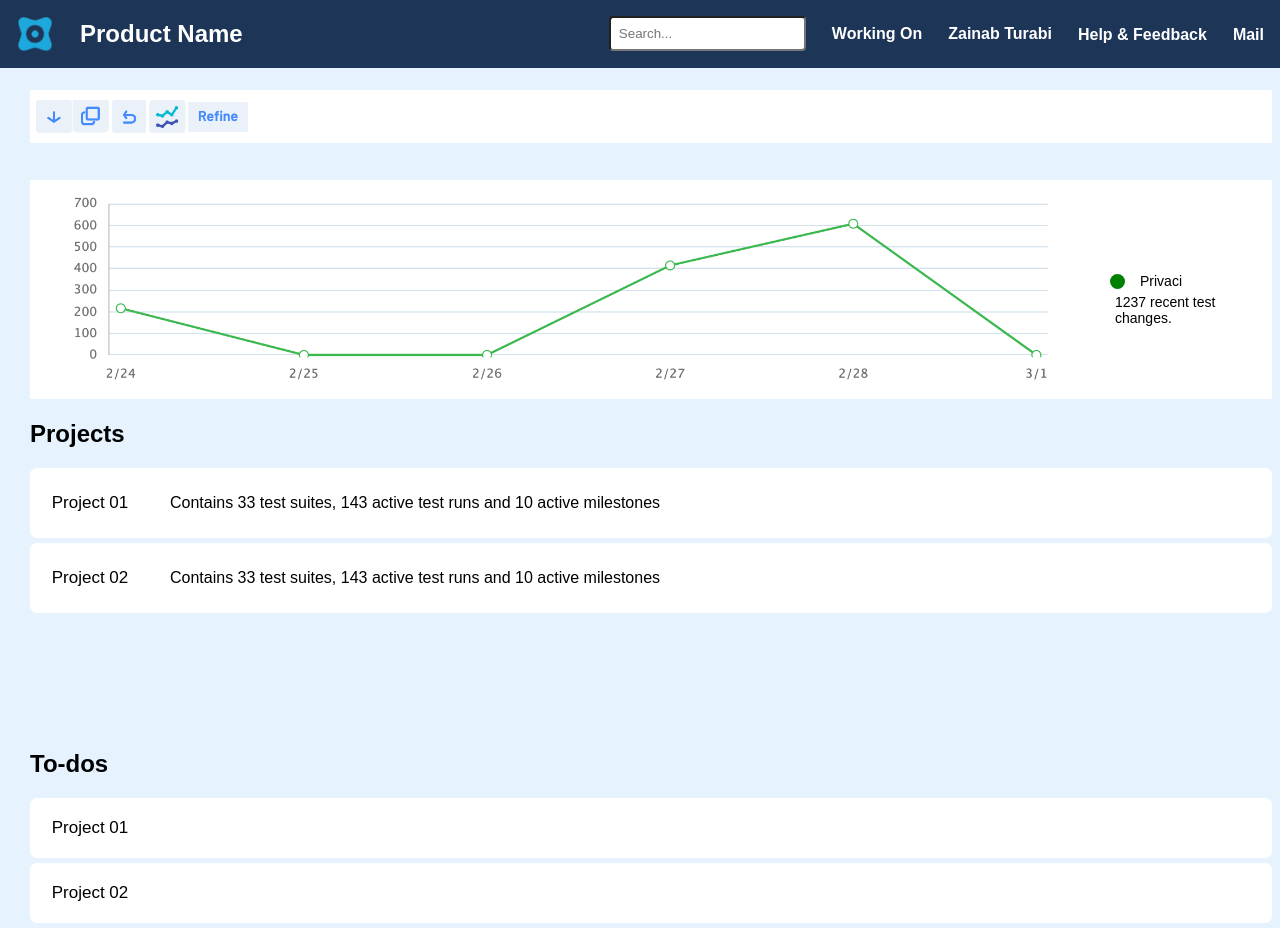
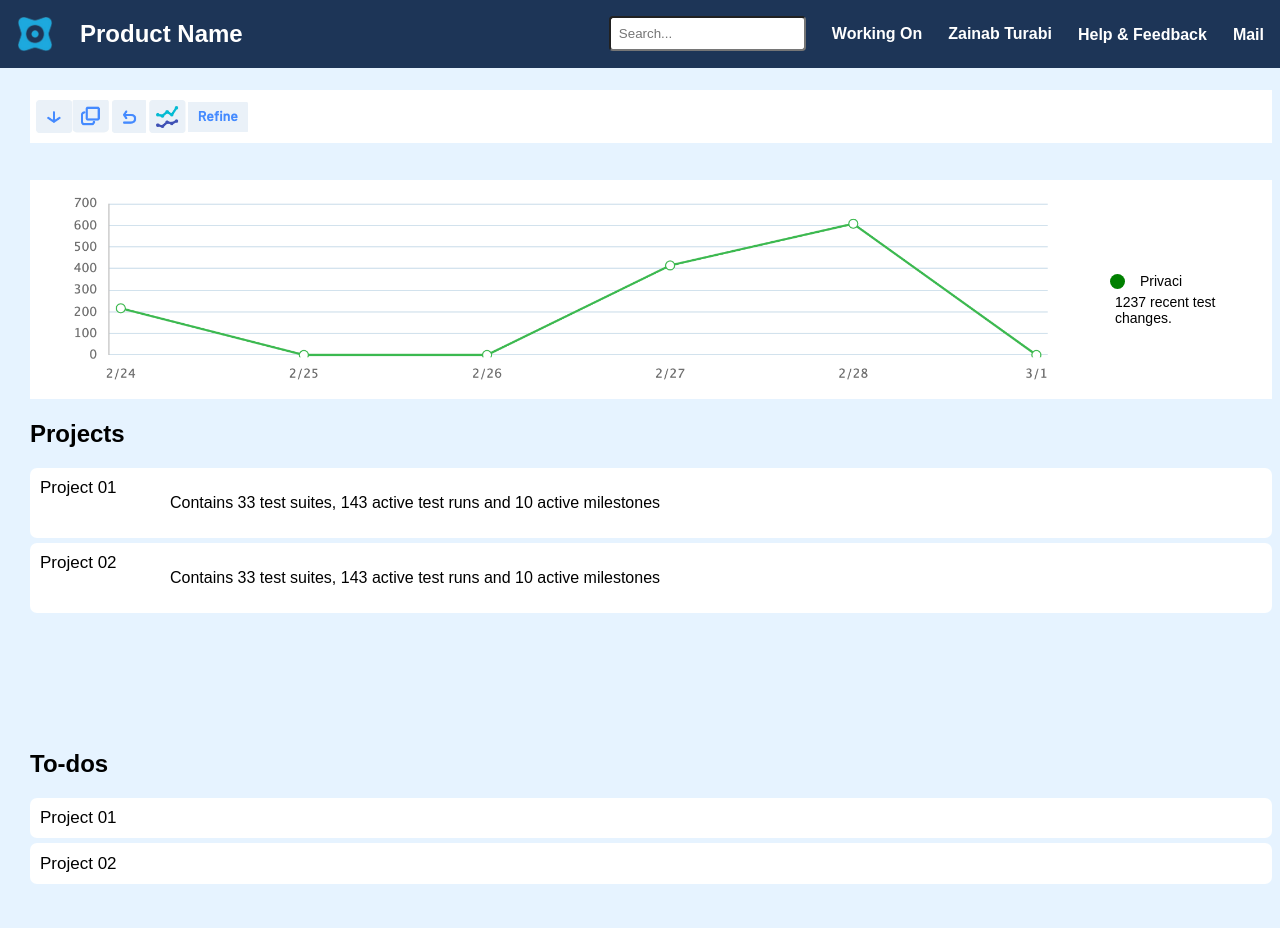
Before and after one commit to burhanuddin6/testfail, a React (Create React App) app in the folder frontend/: page /Dashboard in a window 1280 px wide. After the commit the page ends 889 px from the top, so only its background shows below. Built offline with nearby package versions, Linux system fonts and the light colour scheme.

Commit message:
Integration of Dashboard with Overview + ToDo

```diff
--- a/frontend/src/App.js
+++ b/frontend/src/App.js
@@ -210,7 +210,7 @@ const App = () => {
         <Route path="/verify-email" element={<EmailVerification />} />
         <Route path="/Dashboard" element={<Dashboard userName={userName} />} />
         <Route
-          path="/overview"
+          path="/overview/:projectId"
           element={
             <>
               <Header userName={userName} />
@@ -226,12 +226,11 @@ const App = () => {
           }
         />
         <Route
-          path="/todo"
+          path="/todo/:projectId"
           element={
             <>
               <Header userName={userName} />
               <div className="main-content">
-                <Sidebar />
                 <TodoPage />
               </div>
             </>
--- a/frontend/src/Pages/Dashboard.js
+++ b/frontend/src/Pages/Dashboard.js
@@ -1,3 +1,169 @@
+// import React, { useState } from 'react';
+// import '../styles/Dashboard.css';
+// import logo from '../images/logo_02.png';
+// import linechart from '../images/linechart.png';
+// import download from '../images/download.png';
+// import copy from '../images/copy.png';
+// import reset from '../images/reset.png';
+// import refine from '../images/refine.png';
+// import line from '../images/line.png';
+// import grouped from '../images/groupedbar.png';
+// import horizontal from '../images/horizontal.png';
+// import stacked from '../images/stacked.png';
+
+// const Dashboard = ({userName}) => {
+
+//   const [showButtons, setShowButtons] = useState(false);
+//   const [showProfileMenu, setShowProfileMenu] = useState(false);
+//   const [showWorkingOnMenu, setShowWorkingOnMenu] = useState(false);
+
+
+//   const handleFormat = () => {
+//     setShowButtons(!showButtons);
+//   };
+
+
+//   return (
+//     <div className="dashboard-container">
+//       <header className="dashboard-header">
+//         <img src={logo} alt="Securiti.ai" />
+//         <h2>Product Name</h2>
+//         <div className='options'>
+//           <input type="text" className="search-bar" placeholder="Search..." />
+//           <div className="dropdown" onClick={() => setShowWorkingOnMenu(!showWorkingOnMenu)}>
+//             Working On
+//             {showWorkingOnMenu && (
+//               <div className="dropdown-menu">
+//                 <div>Option 1</div>
+//                 <div>Option 2</div>
+//               </div>
+//             )}
+//           </div>
+//           <div className="dropdown" onClick={() => setShowProfileMenu(!showProfileMenu)}>
+//             {userName}
+//             {showProfileMenu && (
+//               <div className="dropdown-menu">
+//                 <div>My Settings</div>
+//                 <div>Logout</div>
+//               </div>
+//             )}
+//           </div>
+//           <a href="/help" className="nav-link purple">Help & Feedback</a>
+//           <a href="mailto:support@example.com" className="nav-link purple"> Mail</a>
+//         </div>
+
+
+//       </header>
+
+//       <div className="chartControls">
+
+//         <button className="controlButtons">
+//            {/* <a href='chart.png' download={chart}> */}
+//               <span className="tooltip">Download</span>
+//               <img src={download} alt="Download" className="controlsIcon"></img>
+//             {/* </a> */}
+//         </button>
+
+//         <button className="controlButtons">
+//             <span className="tooltip">Copy</span>
+//             <img src={copy} alt="Copy" className="controlsIcon"></img>
+//         </button>
+//         <button className="controlButtons">
+//             <span className="tooltip">Reset</span>
+//             <img src={reset} alt="Reset" className="controlsIcon"></img>
+//         </button>
+//         <button className="controlButtons">
+//             <span className="tooltip">Line (Click to Change)</span>
+//             <img src={line} alt="Line Format" className="controlsIcon" onClick={handleFormat}></img>
+//         </button>
+//         <button className="controlButtons">
+//             <img src={refine} alt="Refine" className="refineIcon"></img>
+//         </button>
+
+//         {showButtons && (
+//           <div className="formatChange">
+//             <button className="controlButtons">
+//               <span className="tooltip">Line</span>
+//               <img src={line} alt="Line" className="controlsIcon"></img>
+//             </button>
+//             <button className="controlButtons">
+//                 <span className="tooltip">Horizontal</span>
+//                 <img src={horizontal} alt="Horizontal" className="controlsIcon" ></img>
+//             </button>
+//             <button className="controlButtons">
+//               <span className="tooltip">Stacked</span>
+//               <img src={stacked} alt="Stacked" className="controlsIcon"></img>
+//             </button>
+//             <button className="controlButtons">
+//                 <span className="tooltip">Grouped</span>
+//                 <img src={grouped} alt="Grouped" className="controlsIcon" ></img>
+//             </button>
+//           </div>
+//         )}
+
+//       </div>
+
+//       <div className="chart-container">
+//         <img src={linechart} alt="Chart" className="chart" />
+//         <div className="legend">
+//           <div className="legend-item">
+//             <div className="legend-color" style={{ backgroundColor: 'green' }}></div>
+//             <span className="legend-text">Privaci</span>
+//           </div>
+//           <div className="legend-text">1237 recent test changes.</div>
+//         </div>
+//       </div>
+
+//       <div className='projects'>
+//         <h2>Projects</h2>
+//         <div className='details'>
+//           <button className='projectName'>Project 01</button>
+//           <p>Contains 33 test suites, 143 active test runs and 10 active milestones</p>
+//         </div>
+//         <div className='details'>
+//           <button className='projectName'>Project 02</button>
+//           <p>Contains 33 test suites, 143 active test runs and 10 active milestones</p>
+//         </div>
+//         {/* <div className='details'>
+//           <h3>Project 03</h3>
+//           <p>Contains 33 test suites, 143 active test runs and 10 active milestones</p>
+//         </div>  */}
+//         {/* <div className='details'>
+//           <h3>Project 04</h3>
+//           <p>Contains 33 test suites, 143 active test runs and 10 active milestones</p>
+//         </div> */}
+//         {/* <div className='details'>
+//           <h3>Project 05</h3>
+//           <p>Contains 33 test suites, 143 active test runs and 10 active milestones</p>
+//         </div> */}
+//       </div>
+
+//       <div className='todo'>
+//         <h2>To-dos</h2>
+//         <div className='details'>
+//           <button className='projectName'>Project 01</button>
+//         </div>
+//         <div className='details'>
+//          <button className='projectName'>Project 02</button>
+//         </div>
+//         {/* <div className='details'>
+//           <h3>Project 03</h3>
+//         </div>  */}
+//         {/* <div className='details'>
+//           <h3>Project 04</h3>
+//         </div> */}
+//         {/* <div className='details'>
+//           <h3>Project 05</h3>
+//         </div> */}
+//       </div>
+
+
+//     </div>
+//   );
+// };
+
+// export default Dashboard;
+
 import React, { useState } from 'react';
 import '../styles/Dashboard.css';
 import logo from '../images/logo_02.png';
@@ -10,6 +176,7 @@ import line from '../images/line.png';
 import grouped from '../images/groupedbar.png';
 import horizontal from '../images/horizontal.png';
 import stacked from '../images/stacked.png';
+import { Link } from 'react-router-dom';
 
 const Dashboard = ({userName}) => {
 
@@ -59,21 +226,21 @@ const Dashboard = ({userName}) => {
 
         <button className="controlButtons">
            {/* <a href='chart.png' download={chart}> */}
-              <span class="tooltip">Download</span>
+              <span className="tooltip">Download</span>
               <img src={download} alt="Download" className="controlsIcon"></img>
             {/* </a> */}
         </button>
 
         <button className="controlButtons">
-            <span class="tooltip">Copy</span>
+            <span className="tooltip">Copy</span>
             <img src={copy} alt="Copy" className="controlsIcon"></img>
         </button>
         <button className="controlButtons">
-            <span class="tooltip">Reset</span>
+            <span className="tooltip">Reset</span>
             <img src={reset} alt="Reset" className="controlsIcon"></img>
         </button>
         <button className="controlButtons">
-            <span class="tooltip">Line (Click to Change)</span>
+            <span className="tooltip">Line (Click to Change)</span>
             <img src={line} alt="Line Format" className="controlsIcon" onClick={handleFormat}></img>
         </button>
         <button className="controlButtons">
@@ -83,19 +250,19 @@ const Dashboard = ({userName}) => {
         {showButtons && (
           <div className="formatChange">
             <button className="controlButtons">
-              <span class="tooltip">Line</span>
+              <span className="tooltip">Line</span>
               <img src={line} alt="Line" className="controlsIcon"></img>
             </button>
             <button className="controlButtons">
-                <span class="tooltip">Horizontal</span>
+                <span className="tooltip">Horizontal</span>
                 <img src={horizontal} alt="Horizontal" className="controlsIcon" ></img>
             </button>
             <button className="controlButtons">
-              <span class="tooltip">Stacked</span>
+              <span className="tooltip">Stacked</span>
               <img src={stacked} alt="Stacked" className="controlsIcon"></img>
             </button>
             <button className="controlButtons">
-                <span class="tooltip">Grouped</span>
+                <span className="tooltip">Grouped</span>
                 <img src={grouped} alt="Grouped" className="controlsIcon" ></img>
             </button>
           </div>
@@ -117,11 +284,11 @@ const Dashboard = ({userName}) => {
       <div className='projects'>
         <h2>Projects</h2>
         <div className='details'>
-          <button className='projectName'>Project 01</button>
+          <Link to="/overview/project01" className='projectName'>Project 01</Link>
           <p>Contains 33 test suites, 143 active test runs and 10 active milestones</p>
         </div>
         <div className='details'>
-          <button className='projectName'>Project 02</button>
+          <Link to="/overview/project02" className='projectName'>Project 02</Link>
           <p>Contains 33 test suites, 143 active test runs and 10 active milestones</p>
         </div>
         {/* <div className='details'>
@@ -141,10 +308,10 @@ const Dashboard = ({userName}) => {
       <div className='todo'>
         <h2>To-dos</h2>
         <div className='details'>
-          <button className='projectName'>Project 01</button>
+          <Link to="/todo/project01" className='projectName'>Project 01</Link>
         </div>
         <div className='details'>
-         <button className='projectName'>Project 02</button>
+         <Link to="/todo/project02" className='projectName'>Project 02</Link>
         </div>
         {/* <div className='details'>
           <h3>Project 03</h3>
--- a/frontend/src/components/Header.js
+++ b/frontend/src/components/Header.js
@@ -45,7 +45,7 @@ const Header = ({userName}) => {
             <a href='/todo'>To-do</a>
             <a href='/milestones'>Milestones</a>
             <a href='/testruns'>Test Runs & Results</a>
-            <a href=''>Test Suits & Cases</a>
+            <a href='/testsuitscases'>Test Suits & Cases</a>
             <a href=''>Reports</a>
         </div>
 
```
